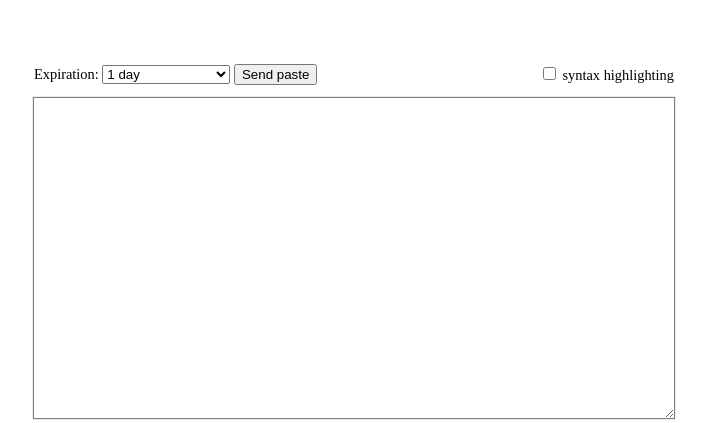
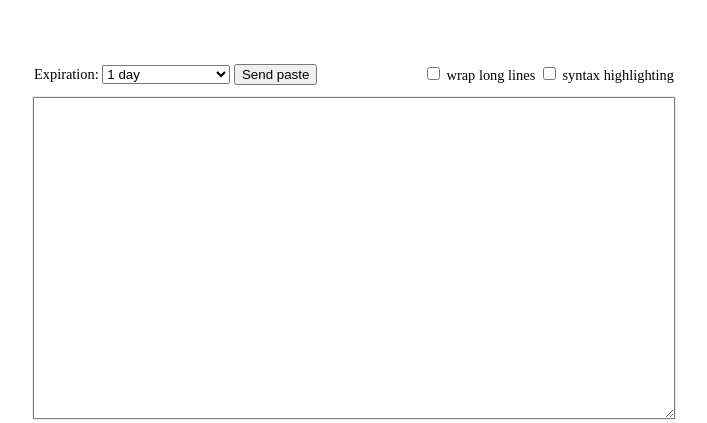
Before and after one commit to moulecorp/pasthis, a PHP site: page /pasthis/ in a window 1280 px wide. Shown: the top 423 px of the page, without its empty margins (286-993 px from the left). Run offline with PHP 8.4, Linux system fonts and the light colour scheme.

Commit message:
Add an option to wrap long lines
Signed-off-by: Antoine Ténart <atenart@n0.pe>

```diff
--- a/css/style.css
+++ b/css/style.css
@@ -64,6 +64,10 @@ pre {
     line-height: 1.5 !important;
 }
 
+.wrap {
+    white-space: pre-wrap;
+}
+
 #footer {
     margin-top: 2em;
     margin-bottom: 1em;
--- a/index.php
+++ b/index.php
@@ -42,6 +42,7 @@ final class Pasthis {
                 id PRIMARY KEY,
                 deletion_date TIMESTAMP,
                 highlighting INTEGER,
+                wrap INTEGER,
                 paste BLOB
             );"
         );
@@ -126,6 +127,8 @@ final class Pasthis {
                         placeholder="Do not fill me!" />
                 <input type="submit" value="Send paste">
                 <span id="left">
+                <input type="checkbox" id="wrap" name="wrap">
+                <label for="wrap">wrap long lines</label>
                 <input type="checkbox" id="highlighting" name="highlighting">
                 <label for="highlighting">syntax highlighting</label>
                 </span>
@@ -187,7 +190,7 @@ final class Pasthis {
             die ('Spam');
     }
 
-    function add_paste ($deletion_date, $highlighting, $paste) {
+    function add_paste ($deletion_date, $highlighting, $wrap, $paste) {
         $this->check_spammer();
 
         $deletion_date = intval ($deletion_date);
@@ -198,12 +201,13 @@ final class Pasthis {
         $uniqid = $this->generate_id ();
 
         $query = $this->db->prepare (
-            "INSERT INTO pastes (id, deletion_date, highlighting, paste)
-             VALUES (:uniqid, :deletion_date, :highlighting, :paste);"
+            "INSERT INTO pastes (id, deletion_date, highlighting, wrap, paste)
+             VALUES (:uniqid, :deletion_date, :highlighting, :wrap, :paste);"
         );
         $query->bindValue (':uniqid', $uniqid, PDO::PARAM_STR);
         $query->bindValue (':deletion_date', $deletion_date, PDO::PARAM_INT);
         $query->bindValue (':highlighting', $highlighting, PDO::PARAM_INT);
+        $query->bindValue (':wrap', $wrap, PDO::PARAM_INT);
         $query->bindValue (':paste', $paste, PDO::PARAM_STR);
         $query->execute ();
 
@@ -271,8 +275,11 @@ final class Pasthis {
                          <span id="left">'.$this->remaining_time ($result['deletion_date']).'</span>
                      </div>'
                 );
-                $this->add_content ('<pre class="prettyprint linenums">'.
-                                    htmlentities ($result['paste']).'</pre>');
+                $class = 'prettyprint linenums';
+                if ($result['wrap'])
+                    $class .= ' wrap';
+
+                $this->add_content ('<pre class="'.$class.'">'.htmlentities ($result['paste']).'</pre>');
             }
         }
 
@@ -300,7 +307,8 @@ if (php_sapi_name () == 'cli') {
 if (isset ($_GET['p']))
     $pastebin->show_paste ($_GET['p']);
 elseif (isset ($_POST['d']) && isset ($_POST['p']))
-    $pastebin->add_paste ($_POST['d'], isset($_POST['highlighting']), $_POST['p']);
+    $pastebin->add_paste ($_POST['d'], isset ($_POST['highlighting']),
+                          isset ($_POST['wrap']), $_POST['p']);
 else
     $pastebin->prompt_paste ();
 ?>
```
